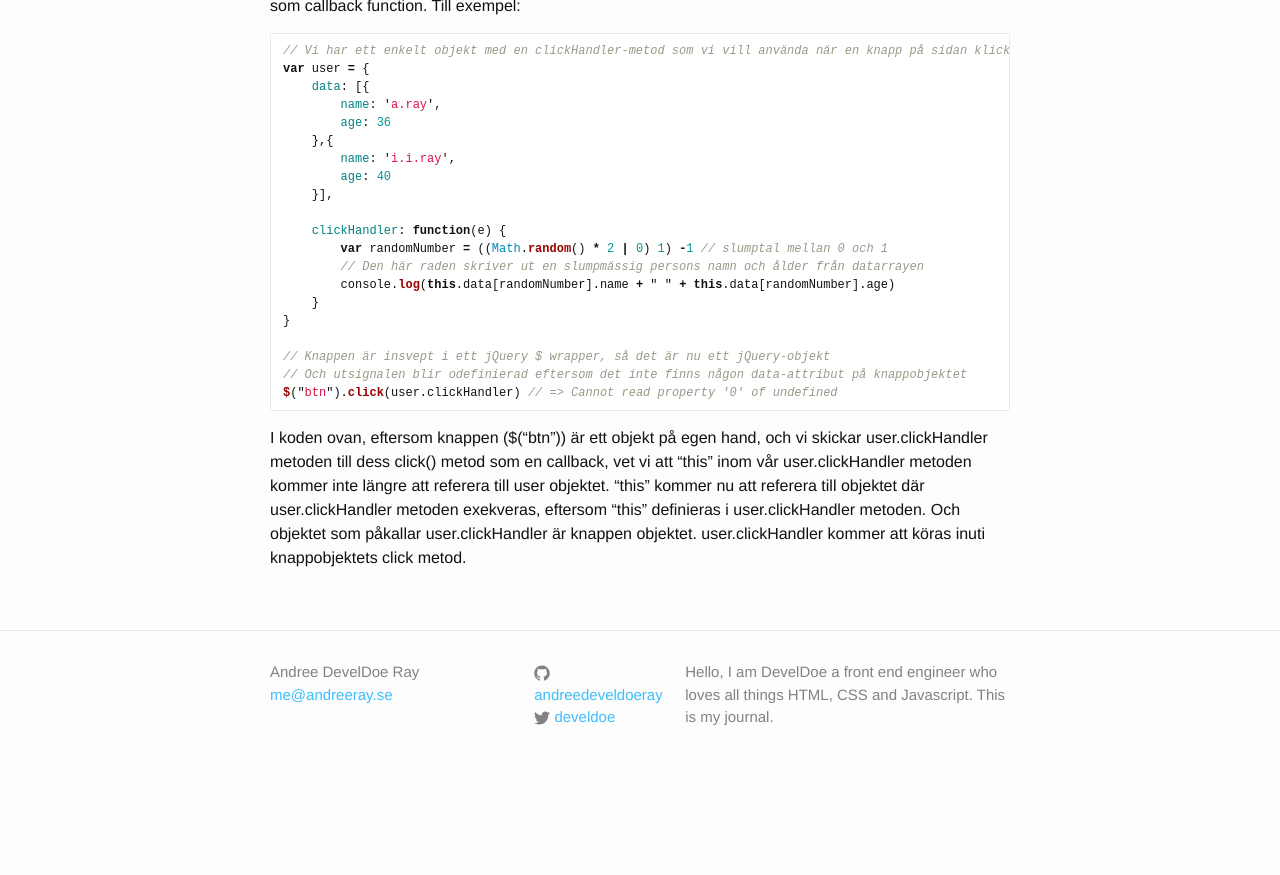
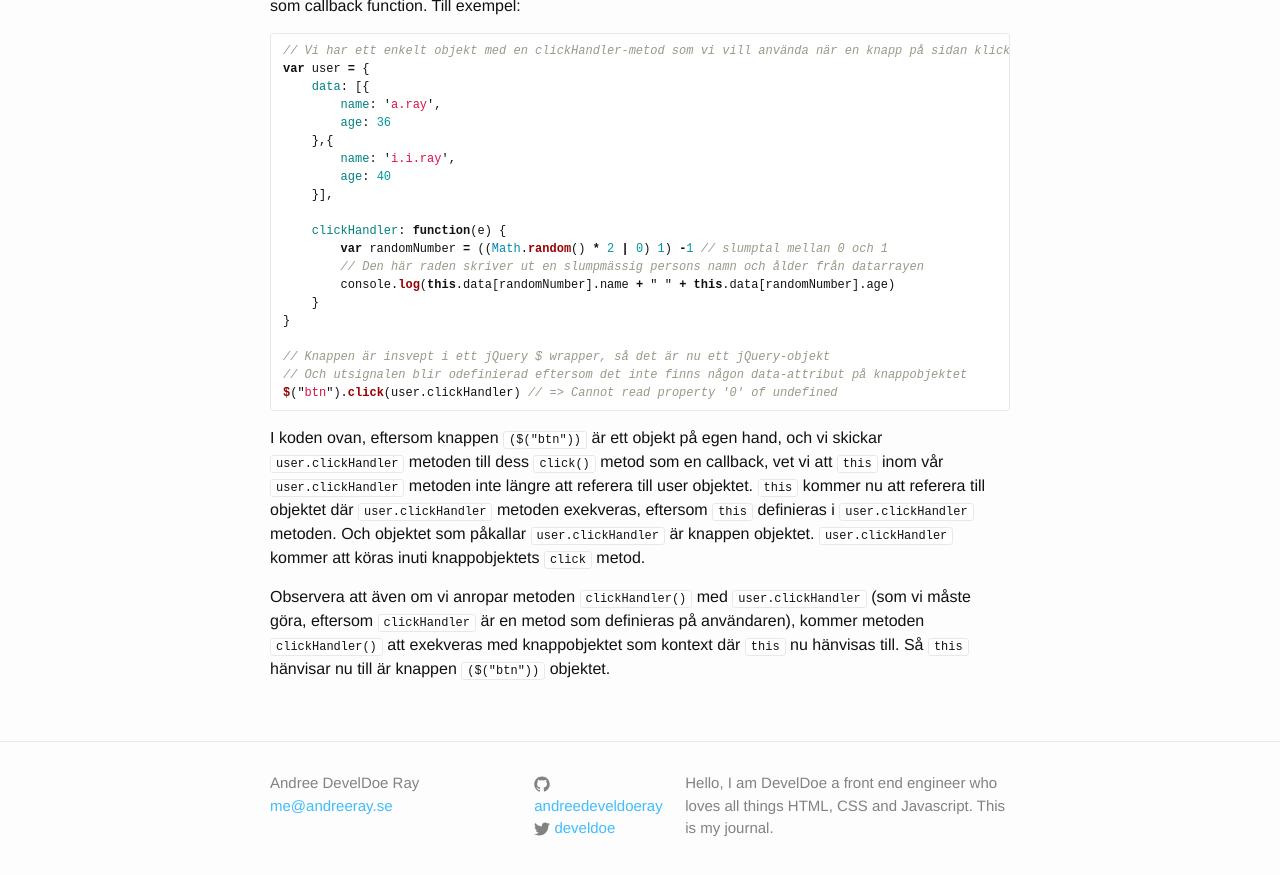
Before and after one commit to develdoe/develdoe.github.io, a Jekyll site: the page built from _posts/2017-11-02-javascript-this.md, in a window 1280 px wide and 900 px high, scrolled down 4235 px. Shown: the top 875 px of the window. Built offline with Jekyll 4.4.1, drawn with Linux system fonts in a browser that asks for light colours; before the commit the page ends 5024 px from its top, so only the background shows below that.

Commit message:
Update 2017-11-02-javascript-this.md

````diff
--- a/_posts/2017-11-02-javascript-this.md
+++ b/_posts/2017-11-02-javascript-this.md
@@ -191,4 +191,6 @@ var user = {
 $("btn").click(user.clickHandler) // => Cannot read property '0' of undefined
 ```
 
-I koden ovan, eftersom knappen ($("btn")) är ett objekt på egen hand, och vi skickar user.clickHandler metoden till dess click() metod som en callback, vet vi att "this" inom vår user.clickHandler metoden kommer inte längre att referera till user objektet. "this" kommer nu att referera till objektet där user.clickHandler metoden exekveras, eftersom "this" definieras i user.clickHandler metoden. Och objektet som påkallar user.clickHandler är knappen objektet. user.clickHandler kommer att köras inuti knappobjektets click metod.
+I koden ovan, eftersom knappen `($("btn"))` är ett objekt på egen hand, och vi skickar `user.clickHandler` metoden till dess `click()` metod som en callback, vet vi att `this` inom vår `user.clickHandler` metoden inte längre att referera till user objektet. `this` kommer nu att referera till objektet där `user.clickHandler` metoden exekveras, eftersom `this` definieras i `user.clickHandler` metoden. Och objektet som påkallar `user.clickHandler` är knappen objektet. `user.clickHandler` kommer att köras inuti knappobjektets `click` metod.
+
+Observera att även om vi anropar metoden `clickHandler()` med `user.clickHandler` (som vi måste göra, eftersom `clickHandler` är en metod som definieras på användaren), kommer metoden `clickHandler()` att exekveras med knappobjektet som kontext där `this` nu hänvisas till. Så `this` hänvisar nu till är knappen `($("btn"))` objektet.
````
